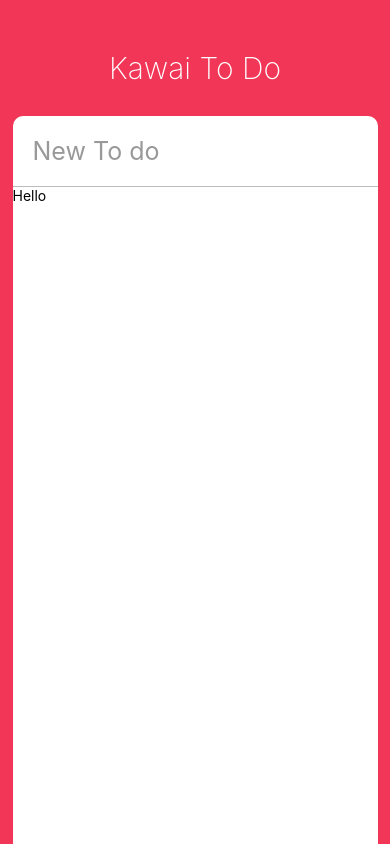
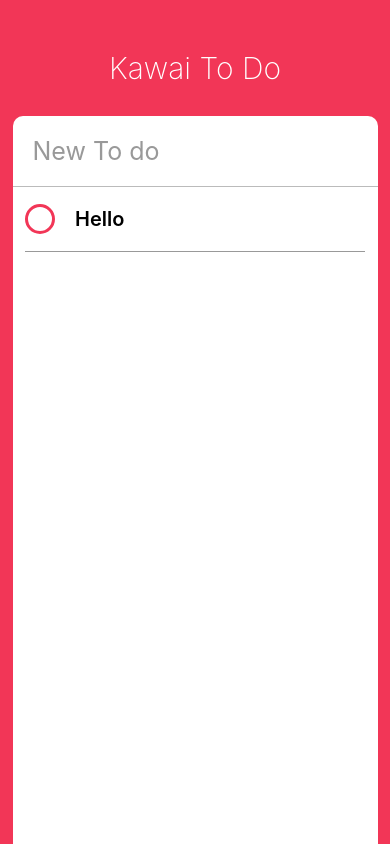
Before and after one commit to NariRoh/kawai-todo, a React Native app: screen / in a window 390 px wide. Built offline with nearby package versions, Linux system fonts and the light colour scheme.

Commit message:
UI part-3

```diff
--- a/App.js
+++ b/App.js
@@ -34,7 +34,7 @@
             returnKeyType={"done"}
             autoCorrect={false}
            />
-           <ScrollView>
+           <ScrollView contentContainerStyle={styles.toDos}>
             <ToDo />
            </ScrollView>
         </View>
@@ -88,5 +88,8 @@
     fontSize: 25,
     borderBottomWidth: 1,
     borderBottomColor: '#bbb'
+  },
+  toDos: {
+    alignItems: 'center'
   }
 });
--- a/ToDo.js
+++ b/ToDo.js
@@ -1,16 +1,65 @@
 import React, { Component } from 'react';
-import { View, Text, StyleSheet, TouchOpacity } from 'react-native';
+import { View, Text, StyleSheet, TouchableOpacity, Dimensions } from 'react-native';
+
+const { width, height } = Dimensions.get("window");
 
 export default class ToDo extends Component {
+  state = {
+    isEditing: false,
+    isCompleted: false
+  };
+
   render() {
+    const { isCompleted } = this.state;
+
     return (
-      <View>
-        <Text>Hello</Text>
+      <View style={styles.container}>
+        <TouchableOpacity onPress={this._toggleComplete}>
+          <View
+            style={[
+              styles.circle,
+              isCompleted ? styles.completedCircle : styles.unCompletedCircle
+            ]}
+          />
+        </TouchableOpacity>
+        <Text style={styles.text}>Hello</Text>
       </View>
     );
   }
+
+  _toggleComplete = () => {
+    this.setState(prevState => {
+      return {
+        isCompleted: !prevState.isCompleted
+      };
+    });
+  };
 }
 
 const styles = StyleSheet.create({
-
+  container: {
+    width: width - 50,
+    borderBottomColor: '#999',
+    borderBottomWidth: StyleSheet.hairlineWidth,
+    flexDirection: 'row',
+    alignItems: 'center'
+  },
+  circle: {
+    width: 30,
+    height: 30,
+    borderRadius: 15,
+    marginRight: 20,
+    borderWidth: 3
+  },
+  completedCircle: {
+    borderColor: '#999'
+  },
+  unCompletedCircle: {
+    borderColor: '#F23657'
+  },
+  text: {
+    fontWeight: '600',
+    fontSize: 20,
+    marginVertical: 20
+  }
 });
```
